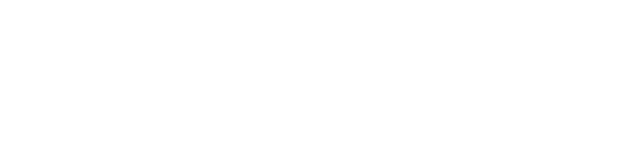
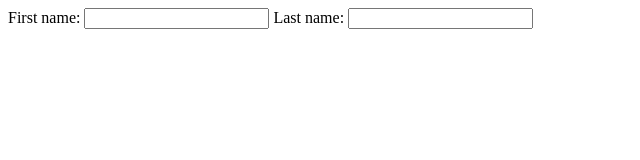
Before and after one commit to AravindhakumarG/Portfolio, a plain HTML site: page index.html in a window 1280 px wide. Shown: the whole page, without its empty margins (0-640 px from the left). Drawn offline with Linux system fonts and the light colour scheme.

Commit message:
Update index.html

```diff
--- a/index.html
+++ b/index.html
@@ -9,3 +9,9 @@
 <!--------------- Projects section ------------------->
 <!--------------- About section ------------------->
 <!--------------- Contact section ------------------->
+<form>
+  <label for="fname">First name:</label>
+  <input type="text" id="fname" name="fname">
+  <label for="lname">Last name:</label>
+  <input type="text" id="lname" name="lname">
+</form>
```
